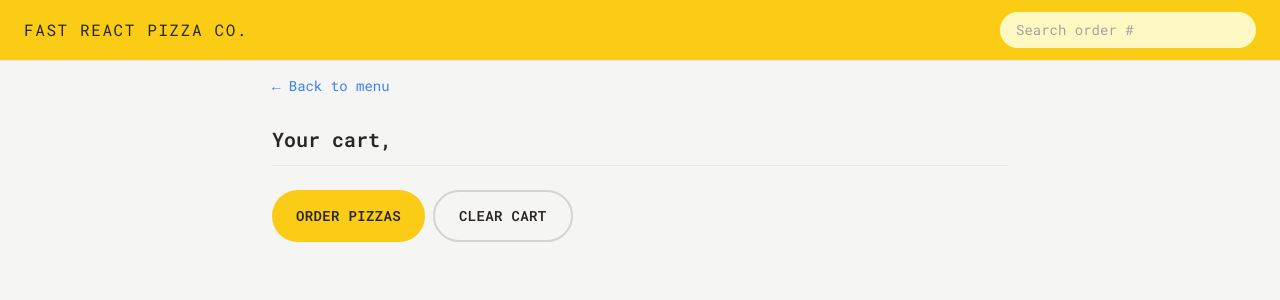
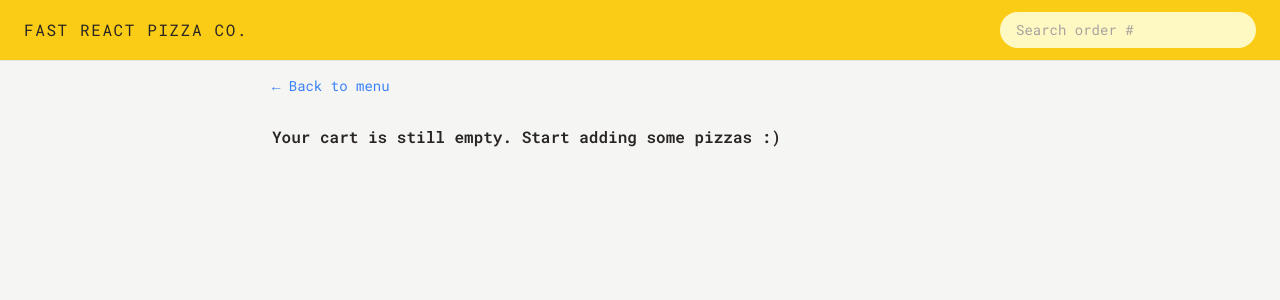
Before and after one commit to arunak7887/fast-react-pizza, a React (Vite) app: page /cart in a window 1280 px wide. Shown: the top 300 px of the page. Built offline with nearby package versions, Linux system fonts and the light colour scheme.

Commit message:
Displaying EmptyCart Component when no pizza

```diff
--- a/src/features/cart/Cart.jsx
+++ b/src/features/cart/Cart.jsx
@@ -1,9 +1,9 @@
-import { Link } from "react-router-dom";
 import { LinkButton } from "../../ui/LinkButton";
 import { Button } from "../../ui/Button";
 import CartItem from "./CartItem";
 import { clearCart } from "./cartSlice";
 import { useSelector, useDispatch } from "react-redux";
+import EmptyCart from "../cart/EmptyCart";
 
 function Cart() {
   const dispatch = useDispatch();
@@ -14,6 +14,14 @@ function Cart() {
   const cart = useSelector(function (state) {
     return state.cart.cart;
   });
+
+  const cartSize = useSelector(function (state) {
+    return state.cart.cart.length;
+  });
+
+  if (cartSize === 0) {
+    return <EmptyCart />;
+  }
 
   function handleClearCart() {
     dispatch(clearCart());
@@ -31,7 +39,7 @@ function Cart() {
       </ul>
 
       <div className="mt-6 space-x-2">
-        <Button to="/order/new" type="primary">
+        <Button to="/order/new" type="primary" cartSize={cartSize}>
           Order pizzas
         </Button>
         <Button type="secondary" onClick={handleClearCart}>
--- a/src/features/cart/CartItem.jsx
+++ b/src/features/cart/CartItem.jsx
@@ -1,17 +1,26 @@
+import { useDispatch } from "react-redux";
 import { Button } from "../../ui/Button";
 import { formatCurrency } from "../../utils/helpers";
+import { deleteItem } from "./cartSlice";
 
-function CartItem({ item }) {
-  const { pizzaId, name, quantity, totalPrice } = item;
+function CartItem({ item, key }) {
+  const dispatch = useDispatch();
+  const { pizzaID, name, quantity, totalPrice } = item;
+
+  function handleDeleteItem() {
+    dispatch(deleteItem(pizzaID));
+  }
 
   return (
-    <li className="py-3 sm:flex sm:items-center sm:justify-between">
+    <li className="py-3 sm:flex sm:items-center sm:justify-between" key={key}>
       <p className="mb-1 sm:mb-0">
         {quantity}&times; {name}
       </p>
       <div className="flex items-center justify-between sm:gap-6">
         <p className="text-sm font-bold ">{formatCurrency(totalPrice)}</p>
-        <Button type="small">Delete</Button>
+        <Button type="small" onClick={handleDeleteItem}>
+          Delete
+        </Button>
       </div>
     </li>
   );
--- a/src/features/cart/EmptyCart.jsx
+++ b/src/features/cart/EmptyCart.jsx
@@ -1,11 +1,13 @@
-import { Link } from 'react-router-dom';
+import { LinkButton } from "../../ui/LinkButton";
 
 function EmptyCart() {
   return (
-    <div>
-      <Link to="/menu">&larr; Back to menu</Link>
+    <div className="px-4 py-3">
+      <LinkButton to="/menu">&larr; Back to menu</LinkButton>
 
-      <p>Your cart is still empty. Start adding some pizzas :)</p>
+      <p className="mt-7 font-semibold">
+        Your cart is still empty. Start adding some pizzas :)
+      </p>
     </div>
   );
 }
--- a/src/features/cart/cartSlice.js
+++ b/src/features/cart/cartSlice.js
@@ -17,7 +17,7 @@ const cartSlice = createSlice({
       // payload = id of the item (pizzaId)
 
       state.cart = state.cart.filter(function (citem) {
-        return citem.pizzaId !== action.payload;
+        return citem.pizzaID !== action.payload;
       });
     },
 
```
Also changed, not shown: src/ui/Button.jsx (+9 -1 lines).
